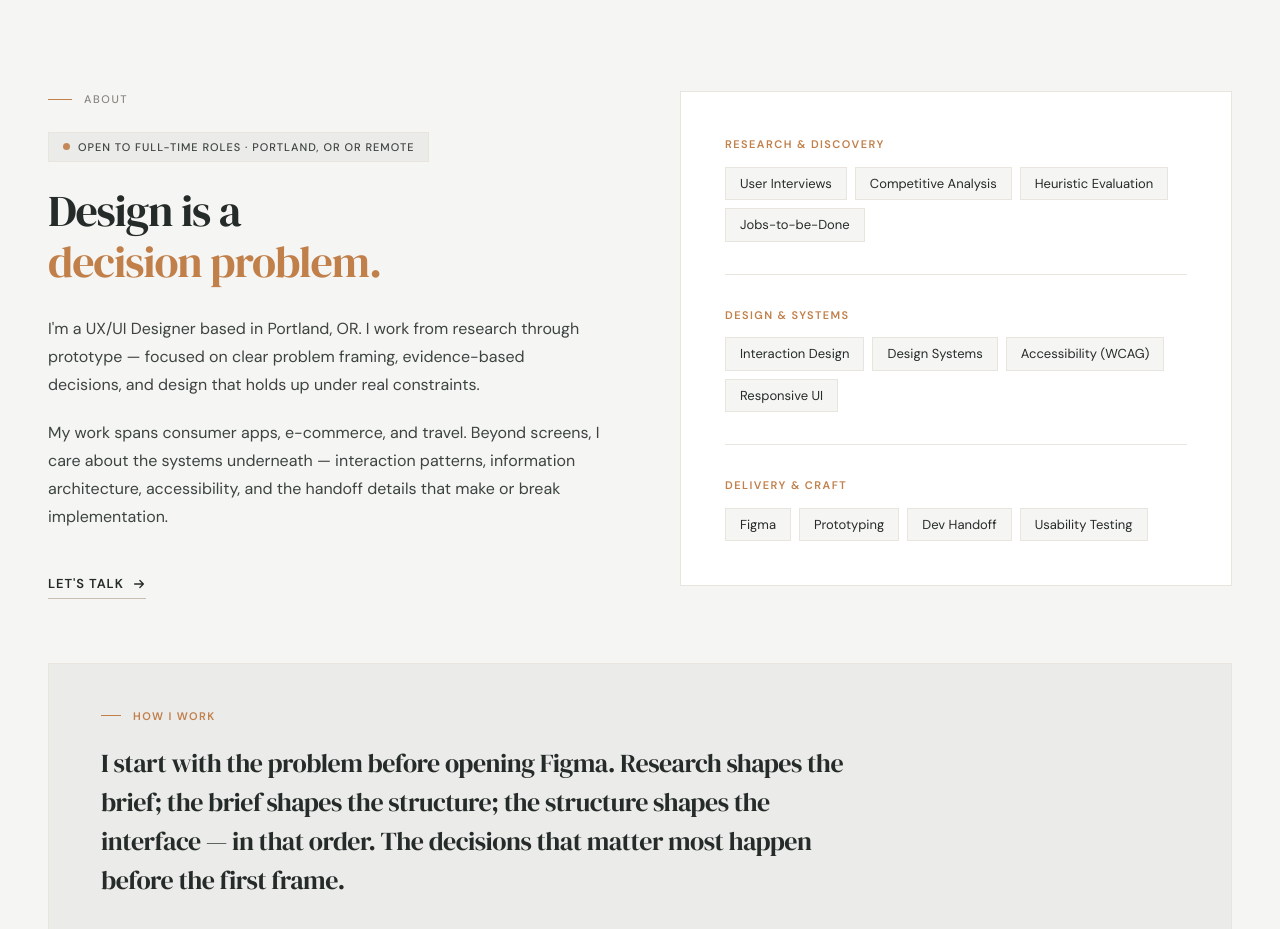
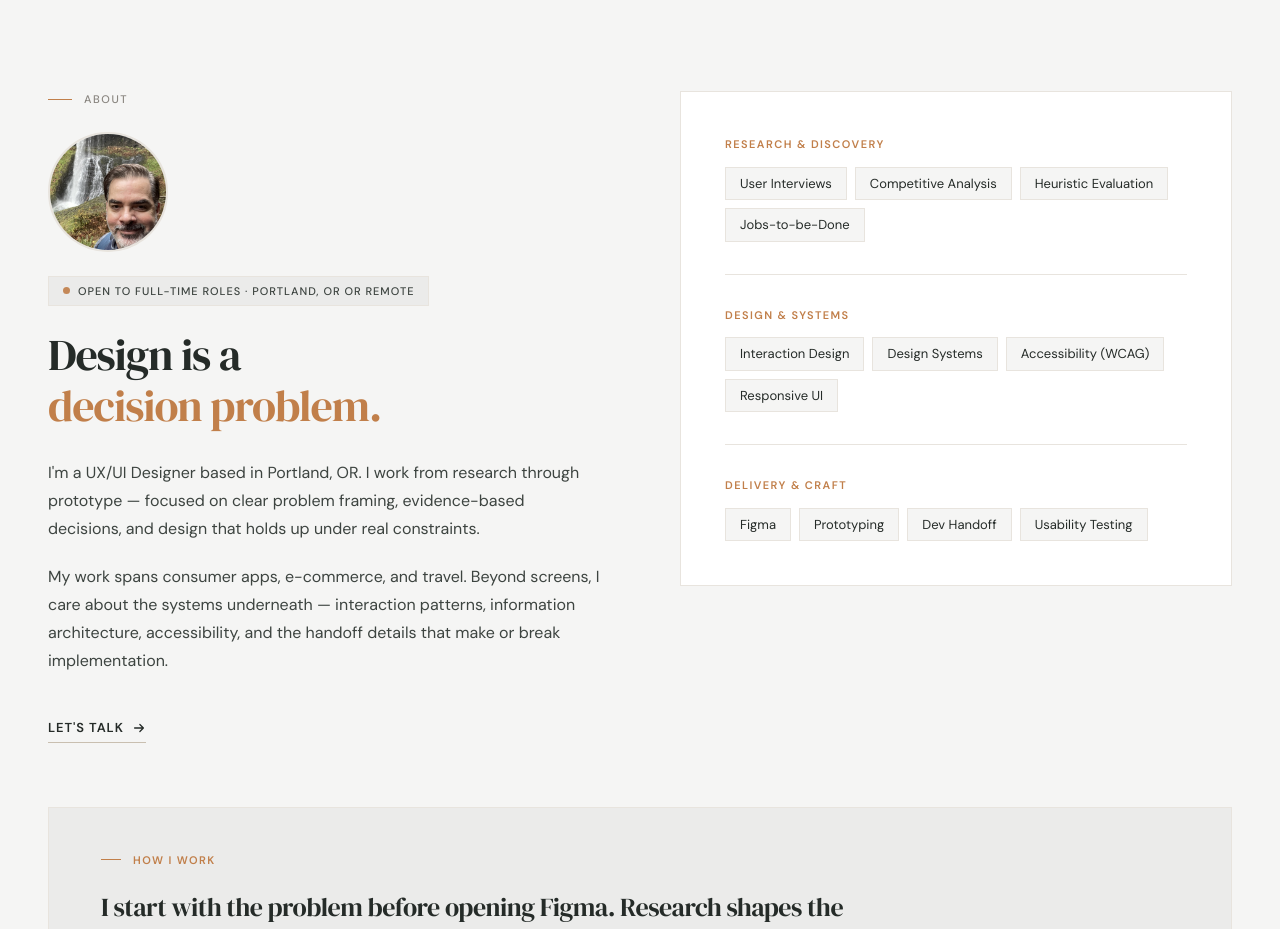
Before and after one commit to alfonsobarreiro/alfonso-barreiro, a Next.js app: page / in a window 1280 px wide. Shown: the part 2300-3229 px from the top of the page. Built offline with nearby package versions, Linux system fonts and the light colour scheme; a web font is replaced by a local one.

Commit message:
About: add headshot photo

```diff
--- a/src/components/About.tsx
+++ b/src/components/About.tsx
@@ -1,4 +1,6 @@
 "use client";
+
+import Image from "next/image";
 
 const skillGroups = [
   {
@@ -70,6 +72,26 @@ export default function About() {
               >
                 About
               </p>
+            </div>
+
+            {/* Photo */}
+            <div
+              style={{
+                width:        "120px",
+                height:       "120px",
+                borderRadius: "50%",
+                overflow:     "hidden",
+                marginBottom: "24px",
+                border:       "2px solid #E8E4DE",
+              }}
+            >
+              <Image
+                src="/Alfonso-Barreiro-outdoors.png"
+                alt="Alfonso Barreiro"
+                width={120}
+                height={120}
+                style={{ objectFit: "cover", objectPosition: "center top" }}
+              />
             </div>
 
             {/* Availability badge */}
```
Also changed, not shown: public/Alfonso-Barreiro-outdoors.png (added).
